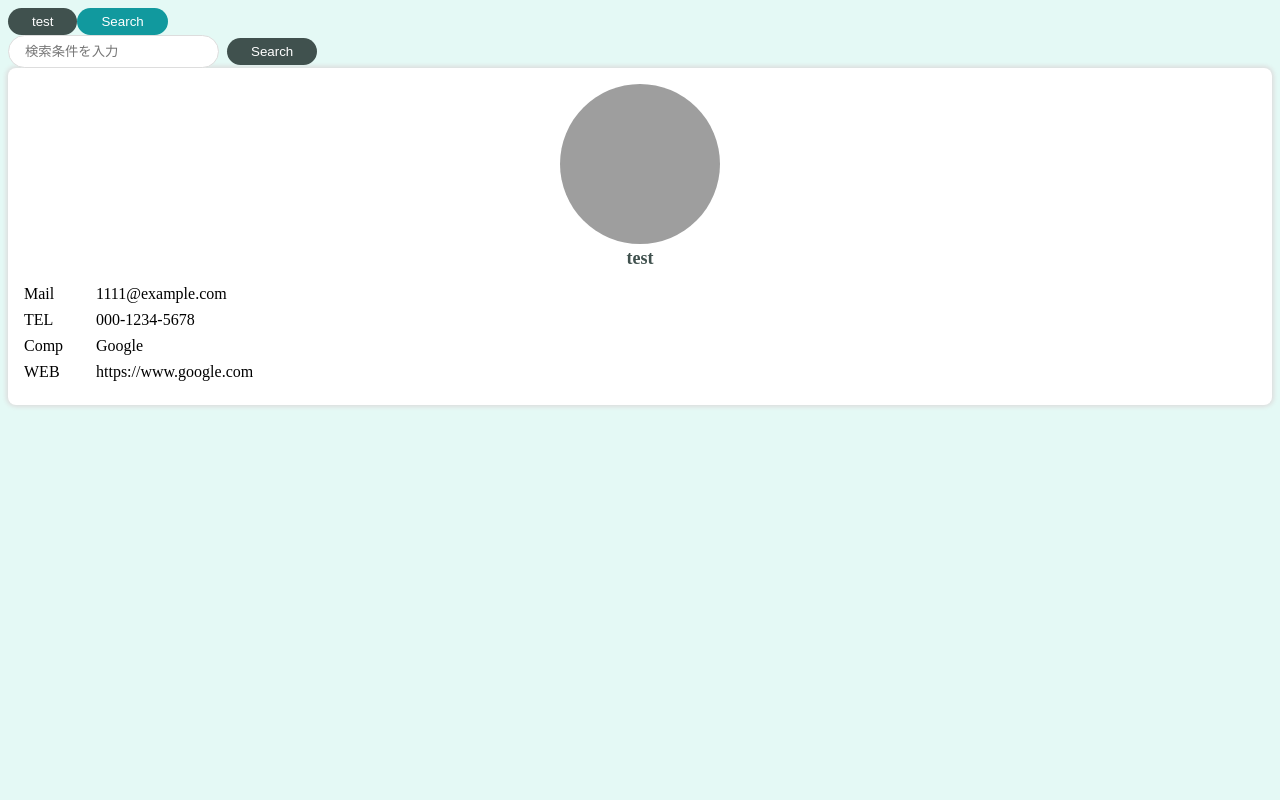
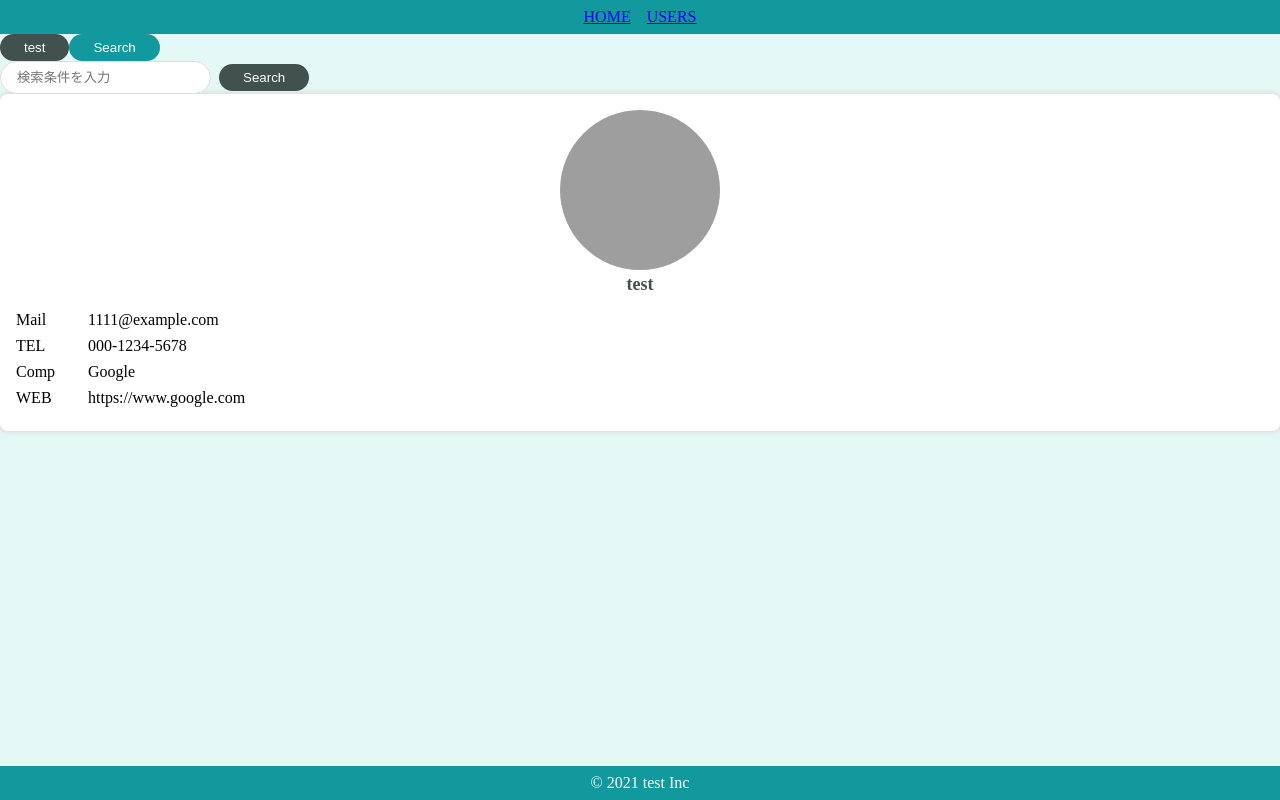
Before and after one commit to besumero628/practice_react_udemy-Sec6, a React (Create React App) app: page /users in a window 1280 px wide. Built offline with nearby package versions, Linux system fonts and the light colour scheme; grey boxes are pictures that could not be loaded.

Commit message:
6-5 Template の作成

```diff
--- a/src/App.js
+++ b/src/App.js
@@ -1,7 +1,10 @@
+import { BrowserRouter } from "react-router-dom";
 import { PrimaryButton } from "./components/atoms/button/PrimaryButton";
 import { SecondaryButton } from "./components/atoms/button/SecondaryButton";
 import { SearchInput } from "./components/molecules/Searchinput";
 import { UserCard } from "./components/organisms/user/UserCard";
+import { DefaultLayout } from "./components/templates/DefaultLayout";
+import { HeaderOnly } from "./components/templates/HeaderOnly";
 import "./styles.css";
 
 const user = {
@@ -17,12 +20,14 @@
 
 export default function App() {
   return (
-    <div className="App">
-      <PrimaryButton>test</PrimaryButton>
-      <SecondaryButton>Search</SecondaryButton>
-      <br />
-      <SearchInput />
-      <UserCard user={user} />
-    </div>
+    <BrowserRouter>
+      <DefaultLayout>
+        <PrimaryButton>test</PrimaryButton>
+        <SecondaryButton>Search</SecondaryButton>
+        <br />
+        <SearchInput />
+        <UserCard user={user} />
+      </DefaultLayout>
+    </BrowserRouter>
   );
 }
--- /dev/null
+++ b/src/components/atoms/layout/Footer.jsx
@@ -0,0 +1,15 @@
+import styled from "styled-components";
+
+export const Footer = () => {
+  return <SFooter>&copy; 2021 test Inc</SFooter>;
+};
+
+const SFooter = styled.footer`
+  background-color: #11999e;
+  color: #fff;
+  text-align: center;
+  padding: 8px 0;
+  position: fixed;
+  bottom: 0;
+  width: 100%;
+`;
--- /dev/null
+++ b/src/components/atoms/layout/Header.jsx
@@ -0,0 +1,22 @@
+import { Link } from "react-router-dom";
+import styled from "styled-components";
+
+export const Header = () => {
+  return (
+    <SHeader>
+      <SLink to="/">HOME</SLink>
+      <SLink to="/users">USERS</SLink>
+    </SHeader>
+  );
+};
+
+const SHeader = styled.header`
+  background-color: #11999e;
+  color: #fff;
+  text-align: center;
+  padding: 8px 0;
+`;
+
+const SLink = styled(Link)`
+  margin: 0 8px;
+`;
--- /dev/null
+++ b/src/components/templates/DefaultLayout.jsx
@@ -0,0 +1,13 @@
+import { Footer } from "../atoms/layout/Footer";
+import { Header } from "../atoms/layout/Header";
+
+export const DefaultLayout = (props) => {
+  const { children } = props;
+  return (
+    <>
+      <Header />
+      {children}
+      <Footer />
+    </>
+  );
+};
--- /dev/null
+++ b/src/components/templates/HeaderOnly.jsx
@@ -0,0 +1,11 @@
+import { Header } from "../atoms/layout/Header";
+
+export const HeaderOnly = (props) => {
+  const { children } = props;
+  return (
+    <>
+      <Header />
+      {children}
+    </>
+  );
+};
--- a/src/styles.css
+++ b/src/styles.css
@@ -1,3 +1,5 @@
 body {
   background-color: #e4f9f5;
+  margin: 0;
+  min-height: 100vh;
 }
```
